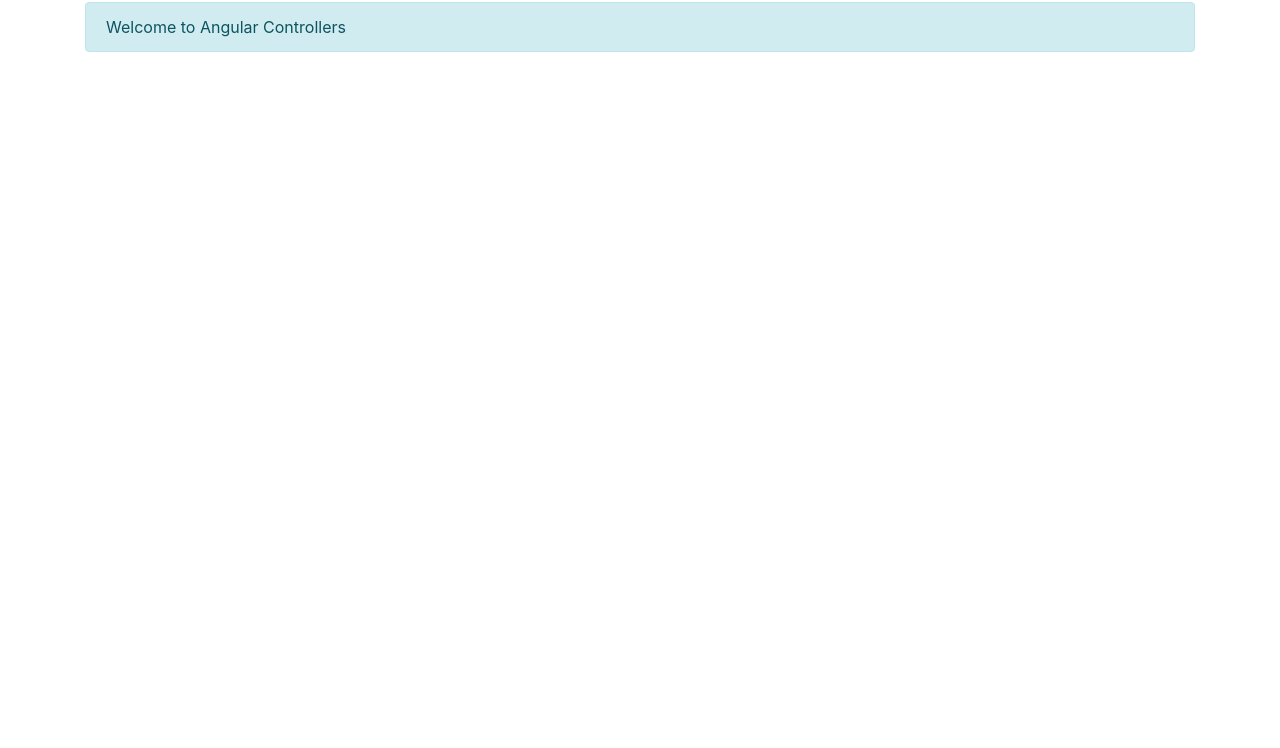
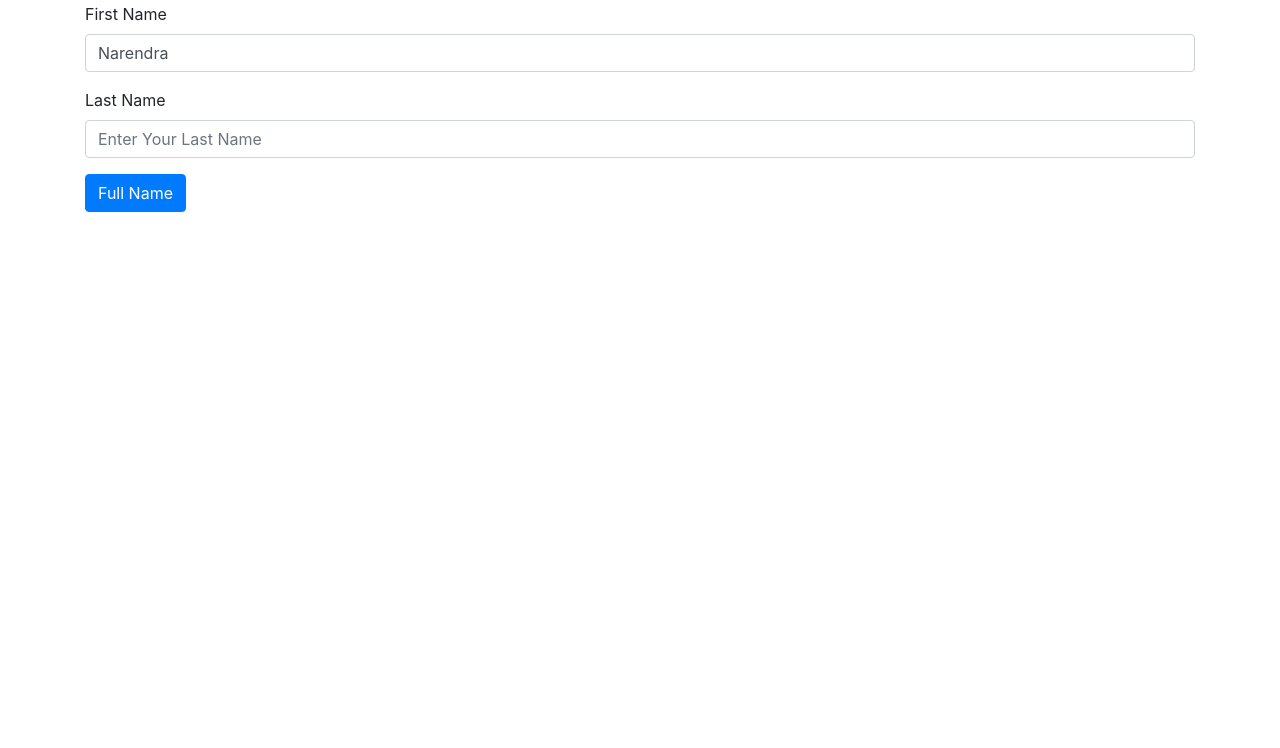
Before and after one commit to pyneninarendra/aug2019, a plain HTML site: page index.html in a window 1280 px wide. Shown: the part 52-800 px from the top of the page. Drawn offline with Linux system fonts and the light colour scheme.

Commit message:
Getting fullName using controller $scope

```diff
--- a/index.html
+++ b/index.html
@@ -12,6 +12,7 @@
     <title>Angular Demo</title>
     <meta name="description" content="">
     <meta name="viewport" content="width=device-width, initial-scale=1">
+    <!-- Bootstrap 4 Version -->
     <link rel="stylesheet" href="css/bootstrap.min.css" />
     <link rel="stylesheet" href="css/font-awesome.css" />
 </head>
@@ -22,7 +23,20 @@
         <![endif]-->
     <div class="container mt-2">
         <h2 class="text-center">Angular Initial</h2>
-        <p ng-bind="msg" class="alert alert-info"></p>
+        <form class="form-horizontal">
+            <div class="form-group">
+                <Label for="firstName">First Name</Label>
+                <input type="text" class="form-control" placeholder="Enter Your First Name" ng-model="firstName" id="firstName" />
+            </div>
+            <div class="form-group">
+                <Label for="lastName">Last Name</Label>
+                <input type="text" class="form-control" placeholder="Enter Your Last Name" ng-model="lastName" id="lastName" />
+            </div>
+            <div class="form-group">
+                <button type="button" ng-model="btnGetName" class="btn btn-primary" ng-click="getFullName()">Full Name</button>
+            </div>
+            <p ng-bind="fullName" class="alert text-danger"></p>
+        </form>
     </div>
     <script src="js/angular.js"></script>
     <script src="js/angScript.js"></script>
--- a/js/angScript.js
+++ b/js/angScript.js
@@ -2,5 +2,11 @@
 var myApp = angular.module('myApp', []);
 
 myApp.controller("myCtrl", function($scope) {
-    $scope.msg = "Welcome to Angular Controllers"
+    $scope.fullName = '';
+    $scope.firstName = 'Narendra';
+    $scope.getFullName = function() {
+        if ($scope.firstName && $scope.lastName) {
+            $scope.fullName = $scope.firstName + ' ' + $scope.lastName;
+        }
+    }
 });
```
